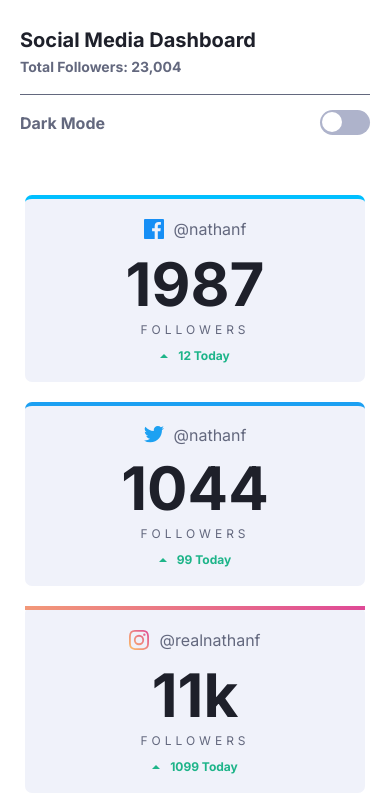
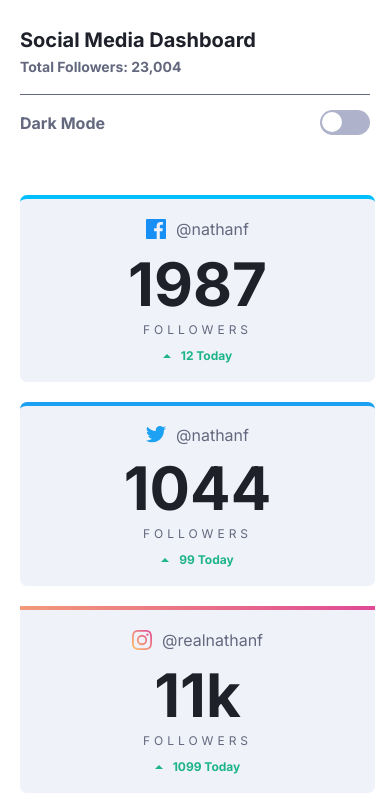
Before and after one commit to karthik-durai/frontend-mentor-challenges, a plain HTML site: page social-media-dashboard-with-theme-switcher/index.html in a window 390 px wide. Shown: the top 811 px of the page. Drawn offline with Linux system fonts and the light colour scheme.

Commit message:
set width of main, overview card of mobile to 90%

```diff
--- a/social-media-dashboard-with-theme-switcher/style.css
+++ b/social-media-dashboard-with-theme-switcher/style.css
@@ -285,4 +285,8 @@ body {
     border-bottom: 1px solid var(--secondary-text-color);
     padding-bottom: 20px;
   }
+  .main-card,
+  .overview-card {
+    width: 90%;
+  }
 }
```
